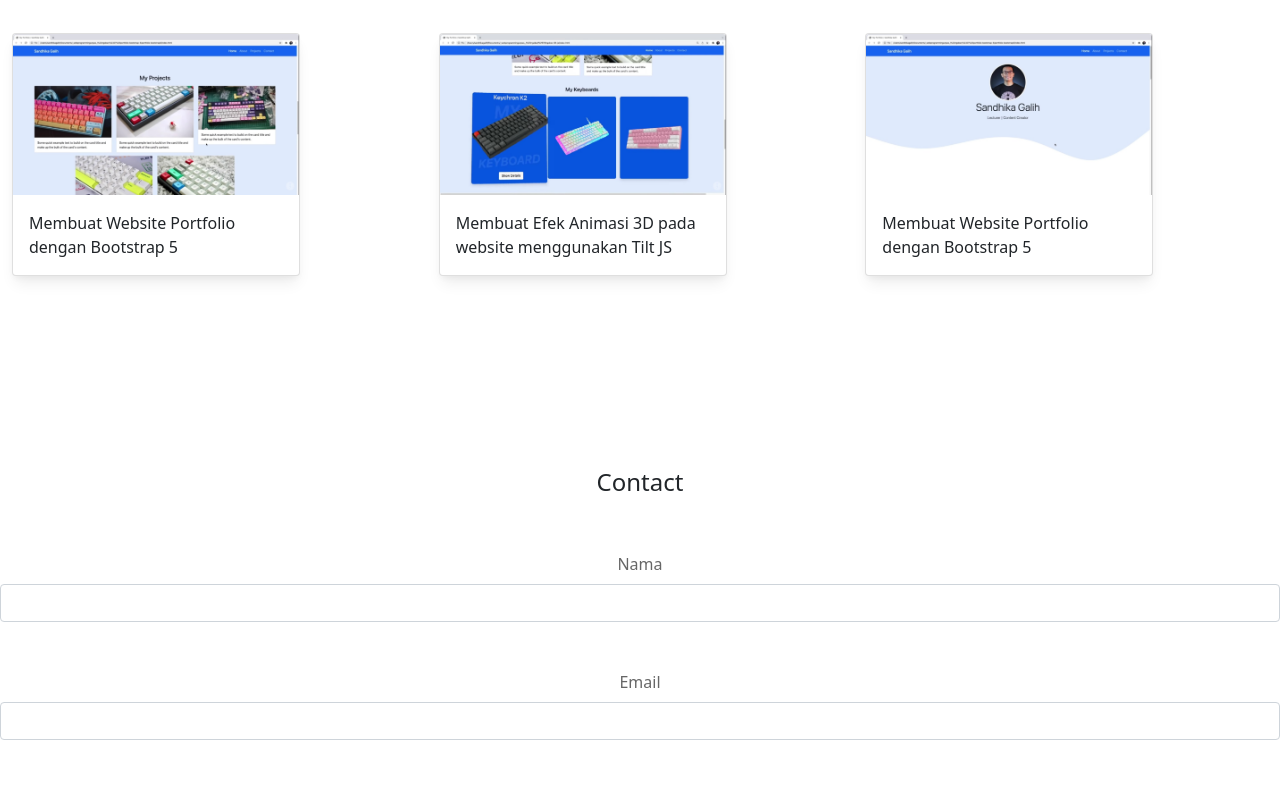
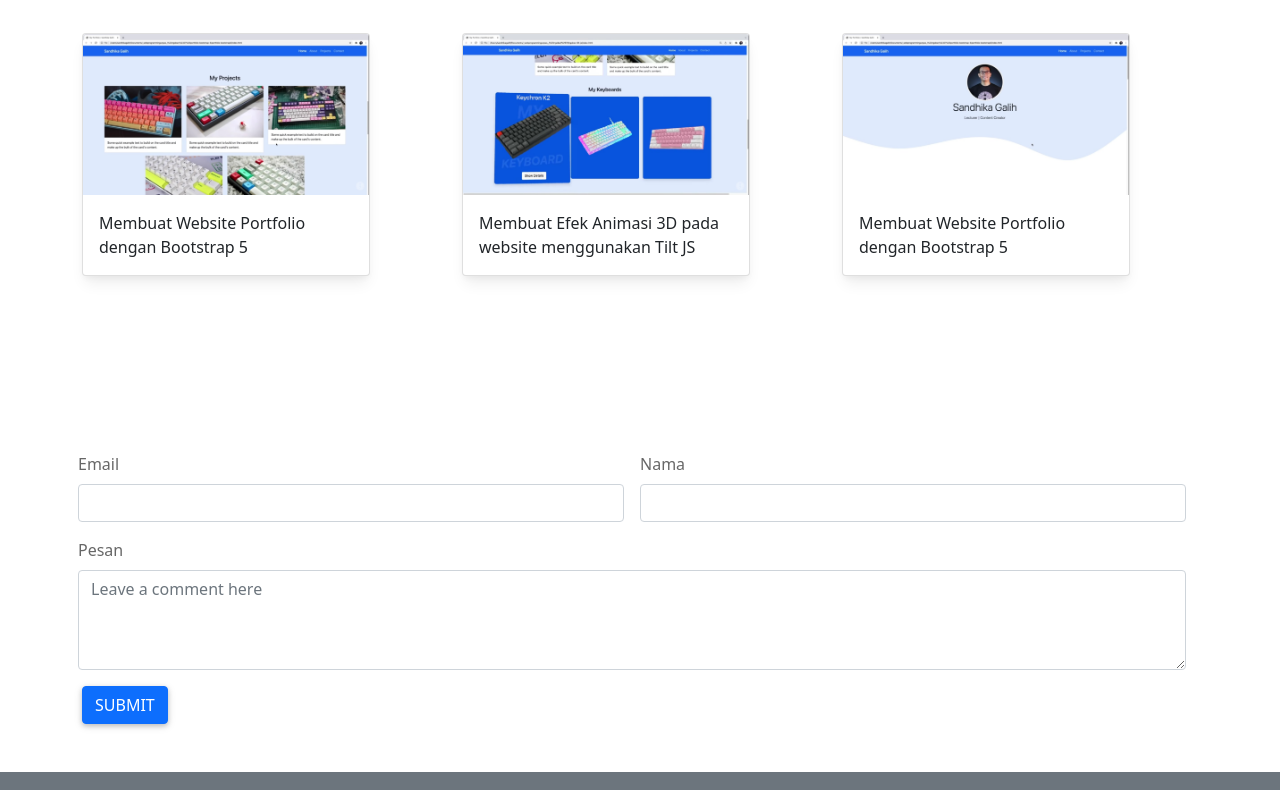
Before and after one commit to wilrel/webcompany, a plain HTML site: page index.html in a window 1280 px wide. Shown: the part 1211-2001 px from the top of the page. Drawn offline with nearby package versions, Linux system fonts and the light colour scheme.

Commit message:
Mengubah sheet

```diff
--- a/index.html
+++ b/index.html
@@ -18,7 +18,7 @@
     <link rel="stylesheet" href="css/mdb.min.css" />
 
     <!-- css -->
-    <link rel="stylesheet" href="./css/V1.css">
+    <link rel="stylesheet" href="css/V1.css">
     <!-- Bootstrap CSS -->
     <link href="https://cdn.jsdelivr.net/npm/bootstrap@5.1.3/dist/css/bootstrap.min.css" rel="stylesheet" integrity="sha384-1BmE4kWBq78iYhFldvKuhfTAU6auU8tT94WrHftjDbrCEXSU1oBoqyl2QvZ6jIW3" crossorigin="anonymous">
     <script src="https://cdn.jsdelivr.net/npm/bootstrap@5.0.2/dist/js/bootstrap.bundle.min.js" integrity="sha384-MrcW6ZMFYlzcLA8Nl+NtUVF0sA7MsXsP1UyJoMp4YLEuNSfAP+JcXn/tWtIaxVXM" crossorigin="anonymous"></script>
@@ -57,6 +57,7 @@
             </div>
           </div>
         </section>
+
         <section id="skills">
           <div class="container-fluid skills text-center pt-3 pb-3">
             <div class="container-sm">
@@ -84,6 +85,7 @@
             </div>
           </div>
         </section>
+
         <section id="riwayat">
           <div class="container-fluid riwayat">
             <div class="container-sm">
@@ -94,7 +96,7 @@
                 </div>
                 <div class="col-sm-8 mt-3">
                   <h5>S1</h5>
-                <h5>Universitas Pasundan (2004-2008)</h5>
+                  <h5>Universitas  Pasundan (2004-2008)</h5>
                   <p>Bachelor of Engineering, Informatics. Study in Web Application Development.</p>
                   <h5>S2</h5>
                   <h5>Institut Teknologi Bandung (2009-2011)</h5>
@@ -104,10 +106,11 @@
             </div>
           </div>
         </section>
+
         <section id="project">
           <div class="container-fluid">
-          <div class="project contsm aligainer-n-center pd-3 pt-3 ms-auto">
-            <h3 class="text-center mb-5 mt-5">Projects</h3>
+            <div class="project container-sm align-center pd-3 pt-3">
+              <h3 class="text-center mb-5 mt-5"> Projects</h3>
               <div class="row">
                 <div class="col-sm-4 mb-5">
                   <div class="card" style="width: 18rem;">
@@ -137,29 +140,37 @@
             </div>
           </div>
         </section>
+
+       <!-- Footer -->
        <section id="contact">
-        <h4 class="text-center mb-6 mt-5">Contact</h4>
-          <div class="text-center ml-3">
-            <form class="row g-3" name="submit-to-google-sheet">
+         <div class="contact">
+           <div class="container-fluid">
+             <div class="container-sm mb-5">
+               <div class="row">
+                  <form class="row g-3">
+                    <div class="col-md-6">
+                      <label for="inputEmail4" class="form-label">Email</label>
+                      <input type="email" class="form-control" id="inputEmail4">
+                    </div>
+                    <div class="col-md-6">
+                      <label for="nama" class="form-label">Nama</label>
+                      <input type="text" class="form-control">
+                    </div>
                     <div class="col-12">
-                <label for="inputName" class="form-label">Nama</label>
-                <input type="Name" class="form-control" id="inputName" name="nama">
+                      <label for="inputAddress" class="form-label">Pesan</label>
+                      <textarea class="form-control" placeholder="Leave a comment here" id="floatingTextarea2" style="height: 100px"></textarea>
                     </div>
-              <div class="col-12 mt-5">
-                <label for="inputEmail" class="form-label">Email</label>
-                <input type="email" class="form-control" id="inputEmail" name="email">
                     </div>
-              <div class="col-12 mt-5">
-                <label for="inputMessage" class="form-label">Pesan</label>
-                <textarea type="text" class="form-control" id="inputMessage" placeholder="Kritik & Saran" name="pesan"></textarea>
-              </div>
-              <div class="col-12 mb-3">
-                <button type="submit" class="btn btn-primary">Kirim</button>
+                    <div class="col-12 mt-3">
+                      <button type="submit" class="btn btn-primary">Submit</button>
                     </div>
                   </form>
                </div>
+             </div>
+           </div>
+         </div>
         </section>
-       <!-- Footer -->
+
          <div class="footer">
            <footer class="bg-secondary text-center text-white">
                <!-- Grid container -->
@@ -179,7 +190,7 @@
                    </div>
                    <!--Grid column-->
                    <!--Grid column-->
-                <div class="col-lg-3 col-md-6 mb-4 mb-md-0">
+                   <div class="contact col-lg-3 col-md-6 mb-4 mb-md-0">
                        <h5 class="text-uppercase">Contact</h5>
                        <ul class="list-unstyled mb-0">
                          <li>
@@ -252,16 +263,5 @@
     <script type="text/javascript" src="js/mdb.min.js"></script>
     <!-- Custom scripts -->
     <script type="text/javascript"></script>
-    <script>
-      const scriptURL = 'https://script.google.com/macros/s/AKfycbwRCctVQDyjxGWDx00zgDoY1hgELygzOhpOkEcvRJrZ3Zzh_ku8IItWTM3VmVnMPpyeig/exec'
-      const form = document.forms['submit-to-google-sheet']
-
-      form.addEventListener('submit', e => {
-        e.preventDefault()
-        fetch(scriptURL, { method: 'POST', body: new FormData(form)})
-          .then(response => console.log('Success!', response))
-          .catch(error => console.error('Error!', error.message))
-      })
-    </script>
   </body>
 </html>
```
Also changed, not shown: css/V1.css (line endings or trailing spaces). Lines whose indentation alone changed are shown as unchanged.
